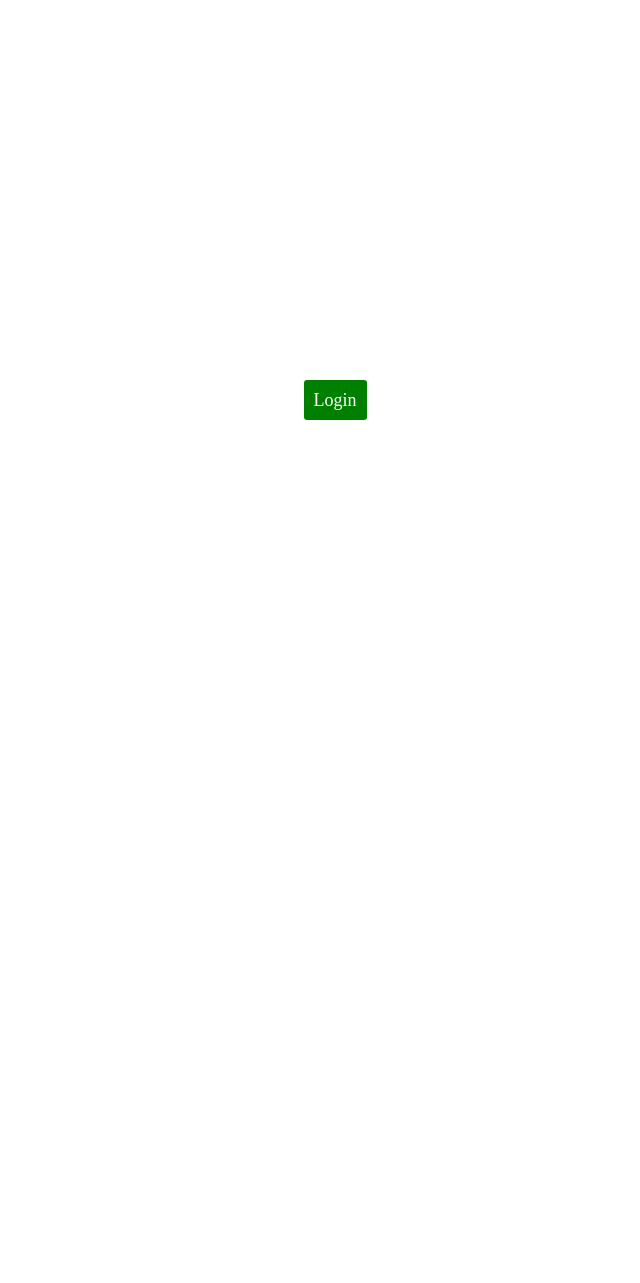
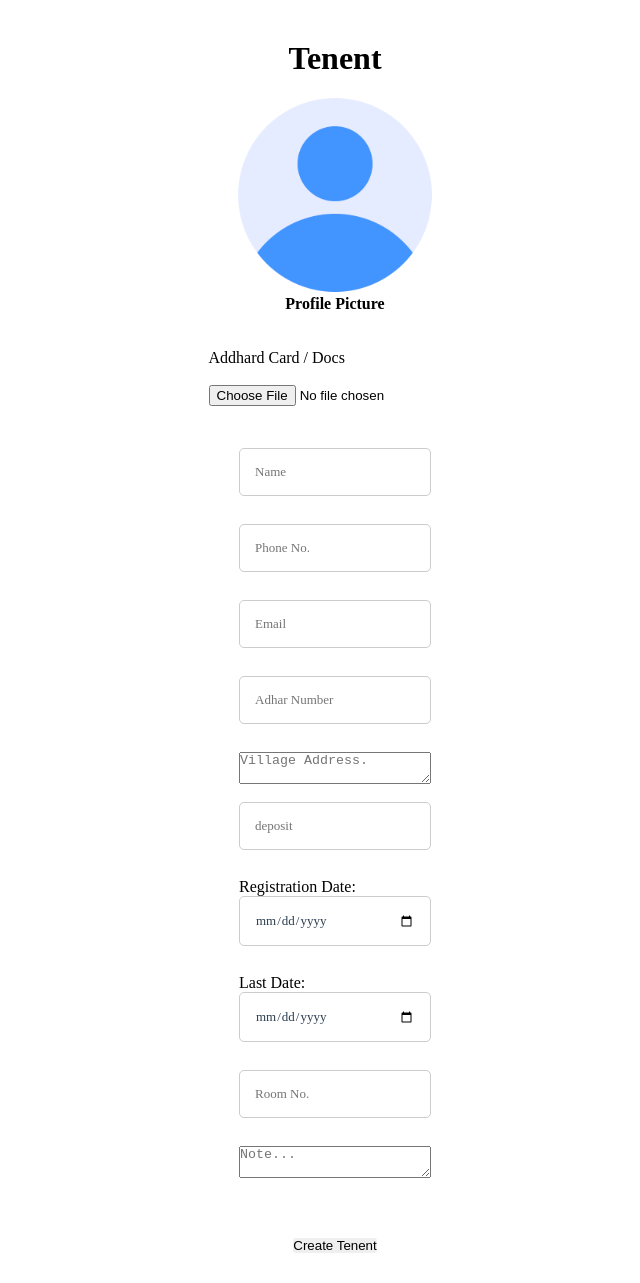
Before and after one commit to DashrathYadav/HomeRent_FrontEnd, a React (Vite) app: page / in a window 1280 px wide. Shown: the whole page, without its empty margins (305-945 px from the left). Before the commit the page ends 800 px from the top, so only its background shows below. Built offline with nearby package versions, Linux system fonts and the light colour scheme; the HTML template or start-up script is replaced by a standard one; a web font is replaced by a local one.

Commit message:
create tenent form

```diff
--- a/package.json
+++ b/package.json
@@ -1,11 +1,11 @@
 {
   "name": "homerent-frontend",
-  "homepage":" https://DashrathYadav.github.io/HomeRent_FrontEnd",
+  "homepage": " https://DashrathYadav.github.io/HomeRent_FrontEnd",
   "private": false,
   "version": "0.0.0",
   "type": "module",
   "scripts": {
-    "predeploy" : "npm run build",
+    "predeploy": "npm run build",
     "deploy": "gh-pages -d dist",
     "dev": "vite",
     "build": "vite build",
@@ -18,6 +18,7 @@
     "@mui/icons-material": "^5.14.3",
     "@mui/material": "^5.14.5",
     "@reduxjs/toolkit": "^1.9.5",
+    "axios": "^1.5.0",
     "gh-pages": "^6.0.0",
     "install": "^0.13.0",
     "localforage": "^1.10.0",
--- a/src/App.jsx
+++ b/src/App.jsx
@@ -23,11 +23,12 @@ import NewYear from "./component/admin/create/NewYear";
 import EditOptions from "./component/admin/edits/EditOptions";
 import EditMonth from "./component/admin/edits/EditMonth";
 import LanginPage from "./component/LandingPage";
+import CreateTenent from "./component/admin/tenents/CreateTenent";
 
 const router = createBrowserRouter(
   createRoutesFromElements(
     <Route path="/">
-      <Route path="/" element={<LanginPage />} />
+      <Route path="/" element={<CreateTenent />} />
       <Route path="/login" element={<Login />} />
       <Route path="/loginOwner" element={<LoginOwner />} />
       <Route path="/home" element={<HomePage />} />
--- /dev/null
+++ b/src/component/admin/tenents/CreateTenent.css
@@ -0,0 +1,113 @@
+.CreateTenent--MainContainer {
+    display: flex;
+    flex-direction: column;
+    background-color: rgb(255, 255, 255);
+    border-radius: 8px;
+    justify-content: center;
+    align-items: center;
+
+    margin: 10px;
+    padding: 30px;
+  }
+
+
+.CreateTenent--form{
+    display: flex;
+    padding: 2%;
+    flex-direction: column;
+}
+
+.CreateTenent--form input, .form textarea {
+	padding: 15px;
+	border: 1px solid #ccc;
+	border-radius: 5px;
+	margin-bottom: 10px;
+	width: 100%;
+	box-sizing: border-box;
+	font-family: montserrat;
+	color: #2C3E50;
+	font-size: 13px;
+}
+
+.CreateTenent--imagecontainer{
+    display: flex;
+    justify-content: center;
+    flex-direction: column;
+    align-items: center;
+
+}
+
+.CreateTenent--profile{
+ max-width: 200px;
+  max-height: 200px;
+  cursor: pointer;
+}
+
+
+
+
+.CreateTenent--btn {
+  background-color: rgb(255, 255, 255);
+  padding: 10px 20px;
+  border-radius: 5px;
+  box-shadow: 0 4px 8px rgba(0, 0, 0, 0.3);
+  text-decoration: none;
+  color: black;
+  position: relative;
+  overflow: hidden;
+}
+
+.CreateTenent--btn span {
+  position: relative;
+  z-index: 1;
+}
+
+.CreateTenent--btn::before {
+  content: "";
+  position: absolute;
+  background-color: orangered;
+  width: 0;
+  height: 0;
+  left: var(--xPos);
+  top: var(--yPos);
+  transform: translate(-50%, -50%);
+  border-radius: 50%;
+  transition: width 0.5s, height 0.5s;
+}
+
+.CreateTenent--btn:hover::before {
+  width: 300px;
+  height: 300px;
+}
+
+.CreateTenent--Login--signup{
+  margin-top: 20px;
+  padding: 20px;
+}
+.CreateTenent--Login--signup-span{
+  position: relative;
+  cursor:pointer;
+  user-select:none;
+  text-align: center;
+  text-decoration: none;
+  cursor: pointer;
+  transition-duration: 0.4s;
+  -webkit-transition-duration: 0.4s;
+
+}
+.CreateTenent--Login--error-message{
+  color: red;
+}
+.CreateTenent--Login--signup-span:hover{
+  color: blue;
+  top: 1px;
+}
+
+#profileimage{
+  display: none;
+}
+
+/* .SignUp--lessMargine{
+  margin-top: 5px;
+  padding: 0;
+} */
--- /dev/null
+++ b/src/component/admin/tenents/CreateTenent.jsx
@@ -0,0 +1,246 @@
+import React, { useEffect, useState } from "react";
+import "./CreateTenent.css";
+import axios from "axios";
+import profile from "../../../assets/tenant.png";
+import { useSelector } from "react-redux";
+import { useDispatch } from "react-redux";
+import { backendURL } from "../../backEndURl";
+function CreateTenent() {
+  const dispatch = useDispatch();
+
+  const [selectedFile, setSelectedFile] = useState();
+  const [selectedDocs, setSelectedDocs] = useState();
+  const [preview, setPreview] = useState();
+
+  const [formData, setformData] = useState({
+    AdharNumber: "",
+    tenantName: "",
+    tenantProfileUrl: "",
+    tenantMobile: "",
+    villageAddress: "",
+    tenantDoc: "",
+    deposited: "",
+    email: "",
+    registeredOn: "",
+    lastDay: "",
+    roomNo: "",
+    note: "",
+  });
+
+  const [errorMessage, setErrorMessage] = useState("");
+
+  const handleInputChange = (event) => {
+    const { name, value } = event.target;
+    setformData((prevData) => ({
+      ...prevData,
+      [name]: value,
+    }));
+  };
+  const handleSignUp = (event) => {
+    event.preventDefault();
+    const file = new FormData();
+    file.append("tenantPic", selectedFile);
+    file.append("tenentDocs", selectedDocs);
+    file.append("tenantName", formData.tenantName);
+    file.append("email", formData.email);
+    file.append("tenantMobile", formData.tenantMobile);
+    file.append("AdharNumber", formData.AdharNumber);
+    file.append("villageAddress", formData.villageAddress);
+    file.append("deposited", formData.deposited);
+    file.append("registeredOn", formData.registeredOn);
+    file.append("lastDay", formData.lastDay);
+    file.append("roomNo", formData.roomNo);
+    file.append("note", formData.note);
+    const backedURL = backendURL()+'createTenant';
+console.log(file);
+    axios
+      .post(backedURL, file, {
+        withCredentials:true,
+        headers: {"Access-Control-Allow-Origin": "*" },
+      })
+      .then((response) => {
+        console.log(response)
+      })
+      .catch((error) => {
+        setErrorMessage("An error occurred. Please try again later.");
+        console.log(err);
+      });
+  };
+
+  // handling proflie select dialogbox trigger
+  const triggerImageSelect = (e) => {
+    document.getElementById("profileimage").click();
+  };
+
+  // handeling image selectd url;
+
+  // create a preview as a side effect, whenever selected file is changed
+  useEffect(() => {
+    if (!selectedFile) {
+      setPreview(undefined);
+      return;
+    }
+
+    const objectUrl = URL.createObjectURL(selectedFile);
+    console.log("objectUrl =", objectUrl);
+    setPreview(objectUrl);
+
+    // free memory when ever this component is unmounted
+    return () => URL.revokeObjectURL(objectUrl);
+  }, [selectedFile]);
+
+  const onSelectFile = (e) => {
+    if (!e.target.files || e.target.files.length === 0) {
+      setSelectedFile(undefined);
+      return;
+    }
+    setSelectedFile(e.target.files[0]);
+  };
+
+  const onSelectDocs = (e) => {
+    if (!e.target.file || e.target.file.length === 0) {
+      setSelectedDocs(undefined);
+      return;
+    }
+    setSelectedDocs(e.target.files[0]);
+    return;
+  };
+  return (
+    <>
+      <div className="CreateTenent--MainContainer">
+        <h1>Tenent</h1>
+        <br></br>
+        <div className="CreateTenent--imagecontainer">
+          <input
+            type="file"
+            name="profileimage"
+            id="profileimage"
+            onChange={onSelectFile}
+            required
+          />
+          <img
+            className="CreateTenent--profile"
+            src={preview || profile}
+            alt="profile image"
+            onClick={triggerImageSelect}
+          ></img>
+          <h4 className="CreateTenent--profiletext">Profile Picture</h4>
+        </div>
+        <br></br>
+        <br></br>
+        <div className="CreateTenent--fileUpload">
+          <label>Addhard Card / Docs </label>
+          <br></br>
+          <br></br>
+          <input
+            type="file"
+            name="selectedDocs"
+            onChange={onSelectDocs}
+          ></input>
+        </div>
+        <br></br>
+        <div className="CreateTenent--form">
+          <input
+            type="text"
+            name="tenantName"
+            placeholder="Name"
+            required
+            value={formData.tenantName}
+            onChange={handleInputChange}
+          ></input>
+          <br></br>
+          <input
+            type="text"
+            name="tenantMobile"
+            placeholder="Phone No."
+            required
+            value={formData.tenantMobile}
+            onChange={handleInputChange}
+          ></input>
+          <br></br>
+          <input
+            type="email"
+            name="email"
+            required
+            placeholder="Email"
+            value={formData.email}
+            onChange={handleInputChange}
+          ></input>
+          <br></br>
+          <input
+            type="text"
+            name="AdharNumber"
+            placeholder="Adhar Number"
+            required
+            value={formData.AdharNumber}
+            onChange={handleInputChange}
+          ></input>
+          <br></br>
+          <textarea
+            name="villageAddress"
+            placeholder="Village Address."
+            required
+            value={formData.villageAddress}
+            onChange={handleInputChange}
+          ></textarea>
+          <br></br>
+          <input
+            type="number"
+            name="deposited"
+            placeholder="deposit"
+            required
+            value={formData.deposited}
+            onChange={handleInputChange}
+          ></input>
+          <br></br>
+          <label>Registration Date:</label>
+          <input
+            type="date"
+            name="registeredOn"
+            required
+            value={formData.registeredOn}
+            onChange={handleInputChange}
+          ></input>
+            <br></br>
+            <label>Last Date:</label>
+          <input
+
+            type="date"
+            name="lastDay"
+            required
+            value={formData.lastDay}
+            onChange={handleInputChange}
+          ></input>
+          <br></br>
+          <input
+            type="number"
+            name="roomNo"
+            placeholder="Room No."
+            required
+            value={formData.roomNo}
+            onChange={handleInputChange}
+          ></input>
+          <br></br>
+          <textarea
+            name="note"
+            placeholder="Note..."
+            required
+            value={formData.note}
+            onChange={handleInputChange}
+          ></textarea>
+
+          <br></br>
+
+          <br></br>
+        </div>
+        {errorMessage && (
+          <div className="CreateTenent--Login--error-message">
+            {errorMessage}
+          </div>
+        )}
+        <button onClick={handleSignUp}>Create Tenent</button>
+      </div>
+    </>
+  );
+}
+export default CreateTenent;
--- a/src/component/backEndURl.js
+++ b/src/component/backEndURl.js
@@ -1,5 +1,5 @@
 export const backendURL=()=>{
-    return "https://homerent-bcu9.onrender.com/" ;
+    return "http://localhost:3000/" ;
 }
 
 // https://homerent-bcu9.onrender.com/
```
Also changed, not shown: src/assets/tenant.png (added), 1 other file (tests, documents, lock files or other folders).
